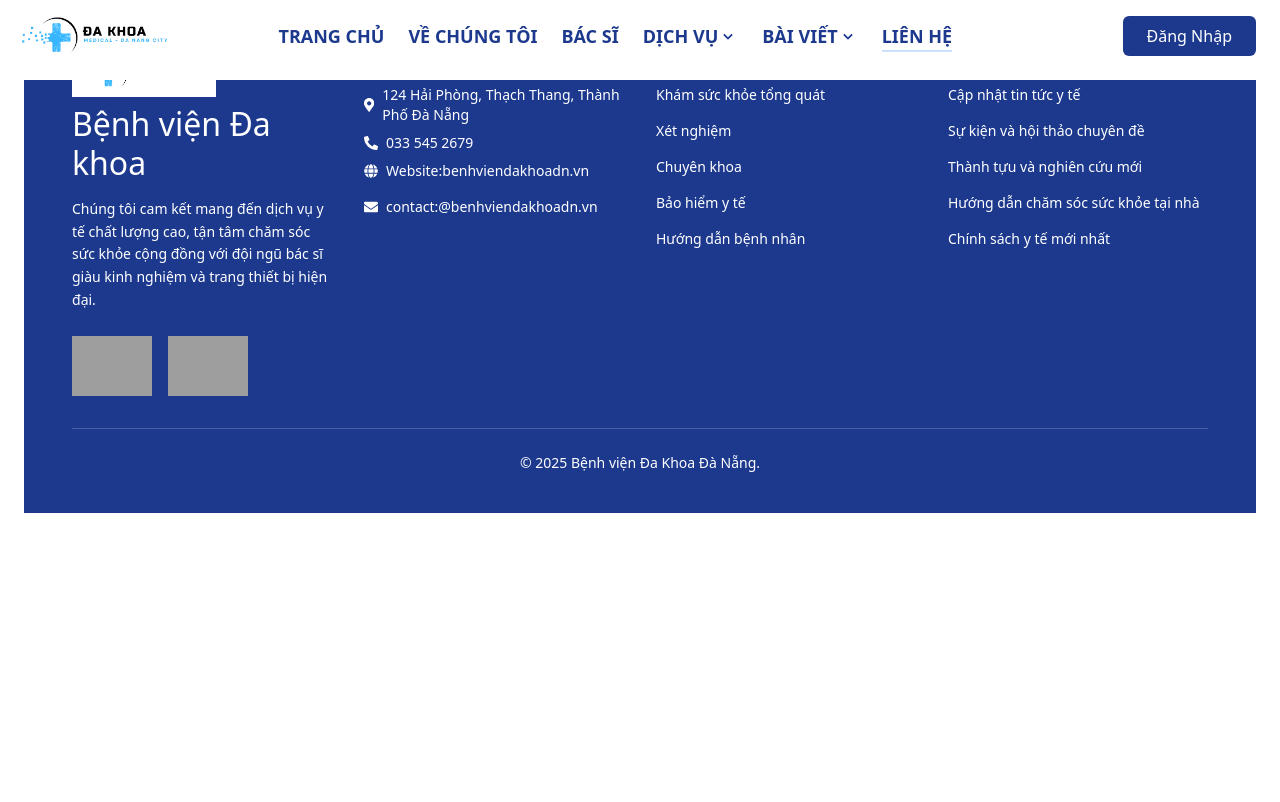
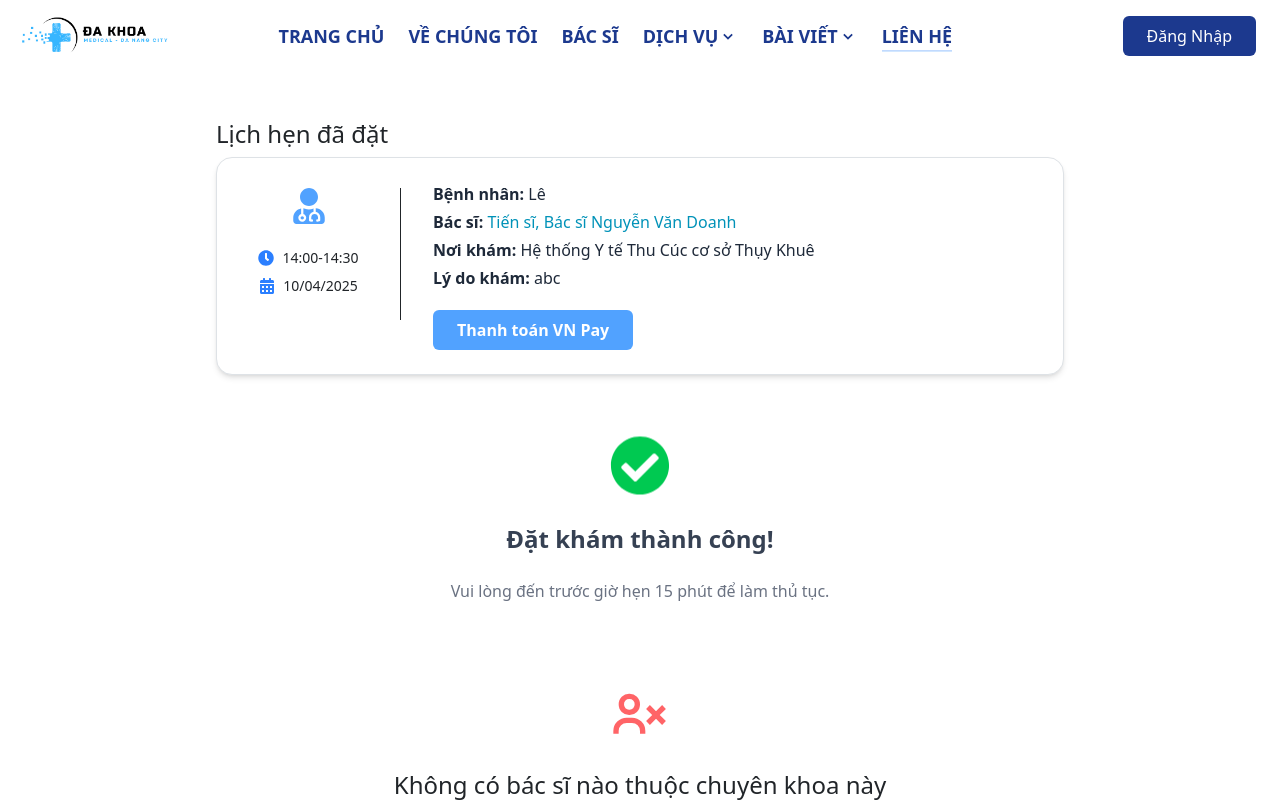
Before and after one commit to GraduationCourse2025-k27/Fe, a React (Vite) app in the folder medical_website/: page /contact in a window 1280 px wide. Shown: the top 802 px of the page. Built offline with nearby package versions, Linux system fonts and the light colour scheme; grey boxes are pictures that could not be loaded.

Commit message:
add animation và thêm 1 số component (#16)

```diff
--- a/medical_website/src/components/Banner.jsx
+++ b/medical_website/src/components/Banner.jsx
@@ -1,12 +1,16 @@
-import React from 'react'
+import React, { useState } from 'react'
 import { useNavigate } from 'react-router-dom'
 import { motion } from 'framer-motion'
 import bannercreate from '../assets/bannercreate.png'
+import { AuthForm } from "../auth/authForm";
 
 const Banner = () => {
   const navigate = useNavigate()
+  const [isShowLogin, setIsShowLogin] = useState(false)
+  const handleCloseLogin = () => setIsShowLogin(false)
 
   return (
+    <>
       <motion.div
         className="flex bg-blue-900 rounded-lg px-6 sm:px-10 md:px-14 lg:px-12 my-10 md:mx-10"
         initial={{ opacity: 0 }}
@@ -15,15 +19,15 @@ const Banner = () => {
         viewport={{ once: true }}
       >
         {/* Left Section */}
-      <div className="flew-1 py-8 sm:py-10 md:py-16 lg:py-24 lg:pl-5">
+        <div className="flex-1 py-8 sm:py-10 md:py-16 lg:py-24 lg:pl-5">
           <div className="text-xl sm:text-2xl md:text-3xl lg:text-5xl font-semibold text-white">
             <p>Đặt lịch khám ngay</p>
             <p className="mt-4">Với 100+ Bác sĩ đáng tin cậy</p>
           </div>
           <button
             onClick={() => {
-            navigate('/login')
-            scrollTo(0, 0)
+              setIsShowLogin(true)
+              window.scrollTo(0, 0)
             }}
             className="bg-white text-sm sm:text-base text-gray-600 px-8 py-2 rounded-full mt-6 hover:scale-105 transition-all"
           >
@@ -44,6 +48,10 @@ const Banner = () => {
           />
         </div>
       </motion.div>
+
+      {/* Auth Modal */}
+      <AuthForm showModal={isShowLogin} handleClose={handleCloseLogin} />
+    </>
   )
 }
 
--- /dev/null
+++ b/medical_website/src/components/ConfirmAppointment.jsx
@@ -0,0 +1,49 @@
+import { FaUserMd, FaClock, FaCalendarAlt } from "react-icons/fa";
+
+const ConfirmAppointment = () => {
+  return (
+    <div className="p-4 sm:p-8 max-w-4xl mx-auto">
+      <h4 className="text-xl sm:text-2xl font-bold mb-6">Lịch hẹn đã đặt</h4>
+      <div className="bg-white border rounded-2xl p-4 sm:p-6 shadow-md flex flex-col sm:flex-row sm:items-center sm:justify-between">
+        {/* Icon + Khám */}
+        <div className="flex flex-col items-center justify-center w-full sm:w-40 text-center border-b sm:border-b-0 sm:border-r pb-4 sm:pb-0 sm:pr-6 mb-4 sm:mb-0">
+          <FaUserMd className="text-3xl sm:text-4xl text-blue-400 mb-2" />
+          <div className="mt-3 text-xs sm:text-sm text-gray- traumatic flex flex-col items-center">
+            <div className="flex items-center gap-2">
+              <FaClock className="text-blue-500 text-sm sm:text-base" />
+              <span>14:00-14:30</span>
+            </div>
+            <div className="flex items-center gap-2 mt-2">
+              <FaCalendarAlt className="text-blue-500 text-sm sm:text-base" />
+              <span>10/04/2025</span>
+            </div>
+          </div>
+        </div>
+
+        {/* Info */}
+        <div className="flex-1 pl-0 sm:pl-8">
+          <p className="text-sm sm:text-base text-gray-800 mb-1">
+            <span className="font-semibold">Bệnh nhân:</span> Lê
+          </p>
+          <p className="text-sm sm:text-base text-gray-800 mb-1">
+            <span className="font-semibold">Bác sĩ:</span>{" "}
+            <span className="text-cyan-600 hover:underline cursor-pointer">
+              Tiến sĩ, Bác sĩ Nguyễn Văn Doanh
+            </span>
+          </p>
+          <p className="text-sm sm:text-base text-gray-800 mb-1">
+            <span className="font-semibold">Nơi khám:</span> Hệ thống Y tế Thu Cúc cơ sở Thụy Khuê
+          </p>
+          <p className="text-sm sm:text-base text-gray-800 mb-3">
+            <span className="font-semibold">Lý do khám:</span> abc
+          </p>
+          <button className="mt-1 px-4 sm:px-5 py-2 bg-blue-400 text-white font-semibold text-sm sm:text-base rounded hover:bg-blue-900 transition w-full sm:w-auto">
+            Thanh toán VN Pay
+          </button>
+        </div>
+      </div>
+    </div>
+  );
+};
+
+export default ConfirmAppointment;
--- /dev/null
+++ b/medical_website/src/components/NoDoctorFound.jsx
@@ -0,0 +1,31 @@
+import React from 'react';
+import { BiUserX } from 'react-icons/bi';
+import { motion } from 'framer-motion';
+
+const NoDoctorFound = () => {
+  return (
+    <motion.div
+      initial={{ opacity: 0, y: 10 }}
+      animate={{ opacity: 1, y: 0 }}
+      transition={{ duration: 0.4 }}
+      className="flex flex-col items-center justify-center p-6 rounded-2xl text-center"
+    >
+
+      <motion.div
+        animate={{ rotate: [0, -10, 10, -10, 10, 0] }}
+        transition={{ duration: 1, repeat: Infinity, repeatDelay: 3 }}
+      >
+        <BiUserX size={64} className="text-red-400 mb-4" />
+      </motion.div>
+
+      <h4 className="text-xl font-semibold text-gray-700">
+        Không có bác sĩ nào thuộc chuyên khoa này
+      </h4>
+      <p className="text-md text-gray-500 mt-2">
+        Vui lòng chọn chuyên khoa khác hoặc quay lại sau.
+      </p>
+    </motion.div>
+  );
+};
+
+export default NoDoctorFound;
--- /dev/null
+++ b/medical_website/src/components/SetSuccess.jsx
@@ -0,0 +1,34 @@
+import { useEffect } from "react";
+import { FaCheckCircle } from "react-icons/fa";
+import { motion } from "framer-motion";
+
+const SuccessMessage = ({
+  message = "Đặt khám thành công!",
+  note = "Vui lòng đến trước giờ hẹn 15 phút để làm thủ tục.",
+  autoClose = false,
+  onClose,
+}) => {
+  useEffect(() => {
+    if (autoClose) {
+      const timer = setTimeout(() => {
+        onClose?.();
+      }, 3000);
+      return () => clearTimeout(timer);
+    }
+  }, [autoClose, onClose]);
+
+  return (
+    <motion.div
+      initial={{ opacity: 0, scale: 0.9, y: 20 }}
+      animate={{ opacity: 1, scale: 1, y: 0 }}
+      transition={{ duration: 0.5, ease: "easeOut" }}
+      className="flex flex-col items-center justify-center py-10"
+    >
+      <FaCheckCircle className="text-6xl text-green-500 mb-4 animate-bounce" />
+      <p className="text-2xl font-semibold text-gray-700">{message}</p>
+      <p className="mt-2 text-md text-gray-500 text-center max-w-md">{note}</p>
+    </motion.div>
+  );
+};
+
+export default SuccessMessage;
--- a/medical_website/src/pages/Contact.jsx
+++ b/medical_website/src/pages/Contact.jsx
@@ -1,9 +1,19 @@
-import React from "react";
-import Footer from "../components/Footer";
-import Header from "../components/Header";
+import React from 'react'
+import ConfirmAppointment from '../components/ConfirmAppointment'
+import NoDoctorFound from '../components/NoDoctorFound'
+import SetSuccess from '../components/SetSuccess'
 
 const Contact = () => {
-  return <div></div>;
-};
+  return (
+    <div className='mt-5 pt-5'>
+      <ConfirmAppointment/>
+      <SetSuccess/>
+      <NoDoctorFound/>
 
-export default Contact;
+
+
+    </div>
+  )
+}
+
+export default Contact
```
Lines whose indentation alone changed are shown as unchanged.
